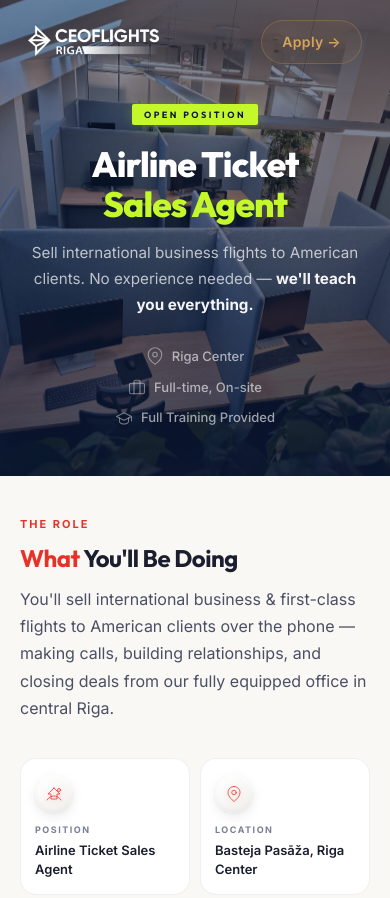
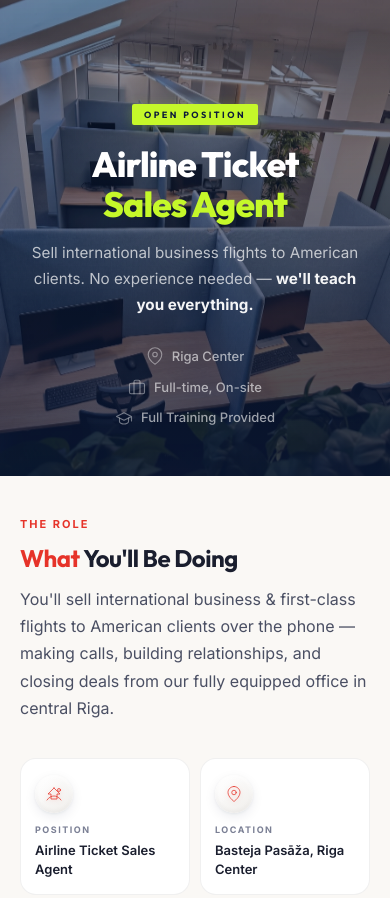
Before and after one commit to asmukais-cmyk/ceoflightsriga, a website: page public/index.html in a window 390 px wide. Shown: the top 898 px of the page. Drawn offline with Linux system fonts and the light colour scheme.

Commit message:
UX: hide sticky nav on mobile when CTA form is in view

```diff
--- a/public/script.js
+++ b/public/script.js
@@ -7,6 +7,20 @@ function onScroll() {
 }
 window.addEventListener('scroll', onScroll, { passive: true });
 onScroll();
+
+// Hide nav on mobile when CTA form is in view
+const ctaSection = document.getElementById('apply');
+if (ctaSection) {
+  const navHideObs = new IntersectionObserver((entries) => {
+    const isMobile = window.matchMedia('(max-width: 640px)').matches;
+    entries.forEach(e => {
+      if (isMobile) {
+        nav.classList.toggle('nav-hidden', e.isIntersecting);
+      }
+    });
+  }, { threshold: 0.15 });
+  navHideObs.observe(ctaSection);
+}
 
 // Staggered scroll-reveal observer
 const revealSelectors = [
--- a/public/style.css
+++ b/public/style.css
@@ -56,6 +56,7 @@ img{display:block;max-width:100%;height:auto}
 
 /* --- Navigation --- */
 .nav{position:fixed;top:0;left:0;right:0;z-index:100;padding:20px 0;transition:all .5s var(--ease)}
+.nav.nav-hidden{transform:translateY(-100%);pointer-events:none}
 .nav.scrolled{background:rgba(250,248,245,.92);backdrop-filter:blur(24px) saturate(1.6);border-bottom:1px solid var(--border);padding:14px 0;box-shadow:var(--shadow-sm)}
 .nav-inner{max-width:1140px;margin:0 auto;padding:0 28px;display:flex;align-items:center;justify-content:space-between}
 .nav-logo-link{display:inline-flex;text-decoration:none;line-height:0}
```
